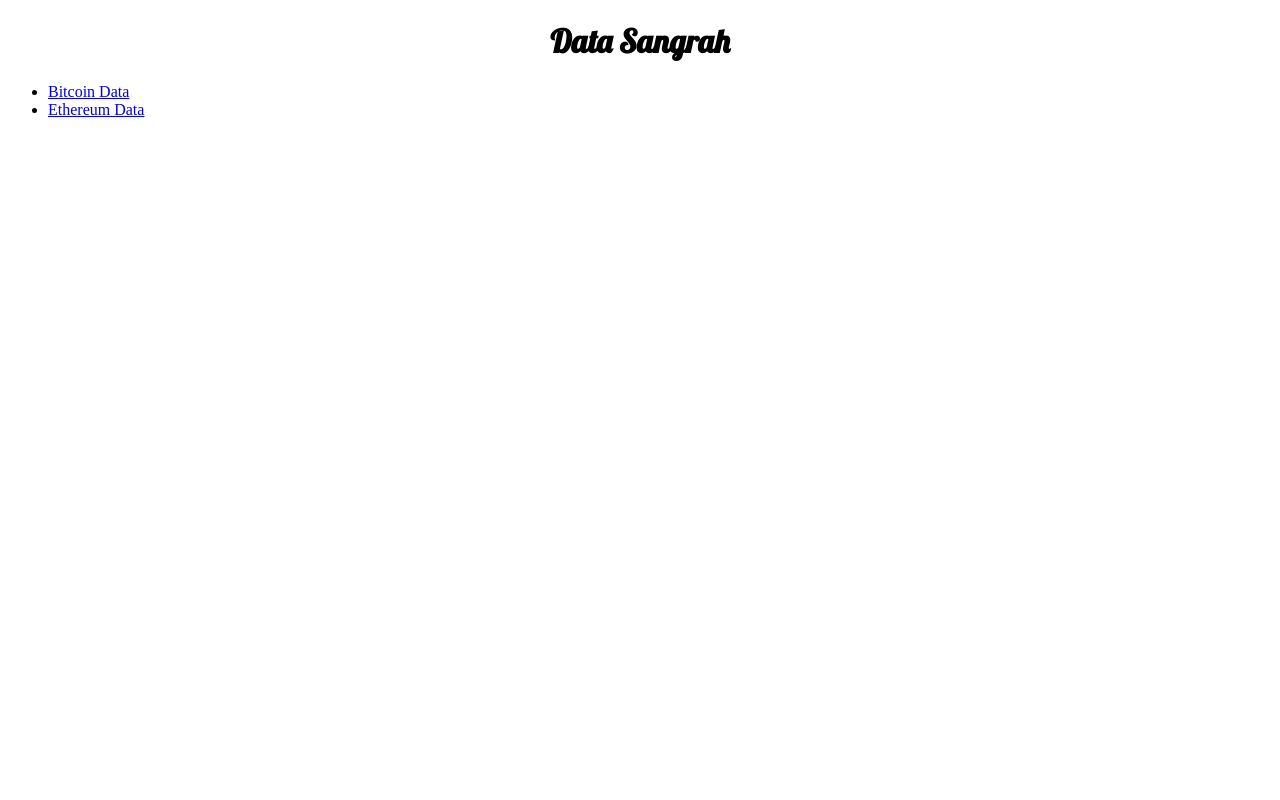
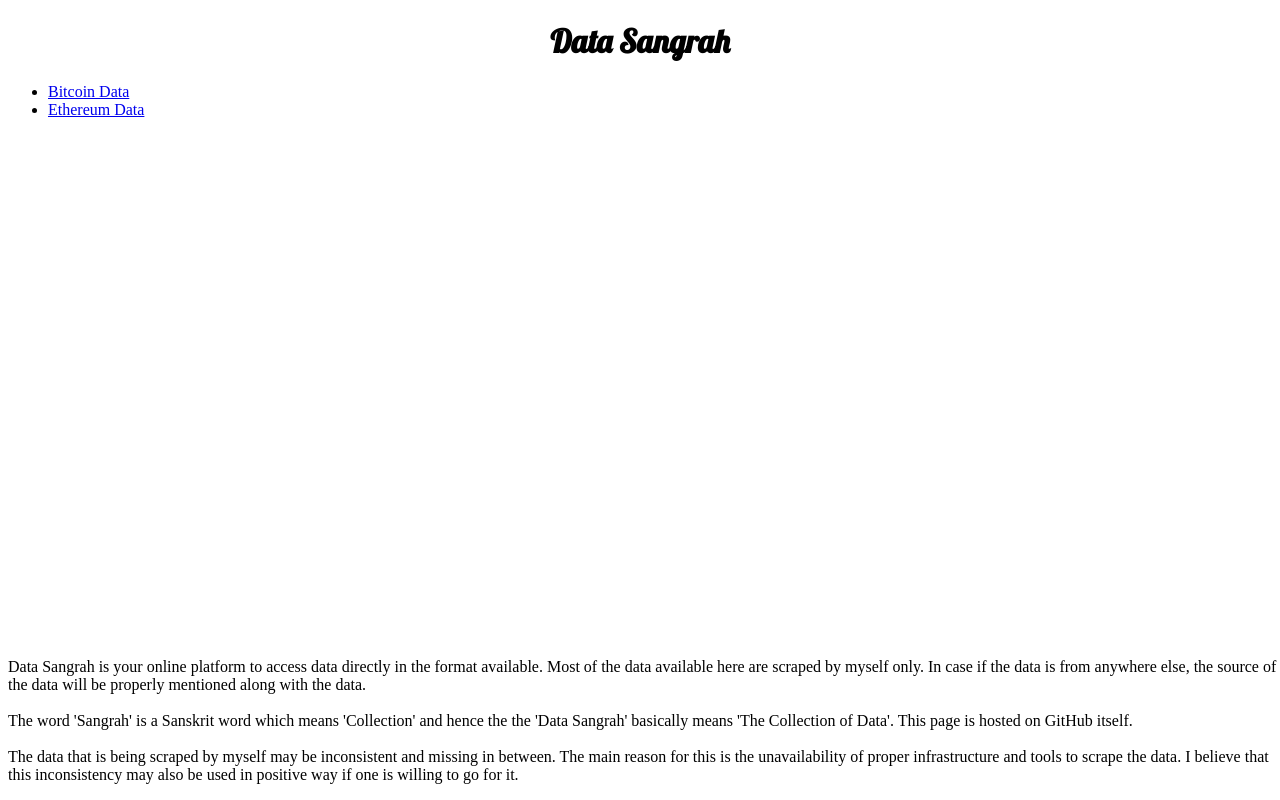
Before and after one commit to ayushnvs/ayushnvs.github.io, a plain HTML site: page pages/dataSangrah.html in a window 1280 px wide. Drawn offline with Linux system fonts and the light colour scheme.

Commit message:
Data Sangrah intro or about page

```diff
--- a/pages/dataSangrah.html
+++ b/pages/dataSangrah.html
@@ -7,11 +7,16 @@
         <style>
             body {
                 background-color: white;
+                color: black;
             }
             #page-heading {
                 color: black;
                 text-align: center;
                 font-family: lobster;
+            }
+            #about-page {
+                position: absolute;
+                bottom: 0;
             }
         </style>
         <title>Data Sangrah: A collection of data</title>
@@ -27,6 +32,13 @@
                     <li><a href="https://github.com/ayushnvs/learning-web-scraping-with-python/blob/main/project1/currency_data/ETH.csv" target="_blank" rel="noopener noreferrer">Ethereum Data</a></li>
                 </ul>
             </div>
+            <div id="about-page">
+                <p>Data Sangrah is your online platform to access data directly in the format available. Most of the data available here are scraped by myself only. In case if the data is from anywhere else, the source of the data will be properly mentioned along with the data.<br><br>
+
+                The word 'Sangrah' is a Sanskrit word which means 'Collection' and hence the the 'Data Sangrah' basically means 'The Collection of Data'. This page is hosted on GitHub itself.<br><br>
+
+                The data that is being scraped by myself may be inconsistent and missing in between. The main reason for this is the unavailability of proper infrastructure and tools to scrape the data. I believe that this inconsistency may also be used in positive way if one is willing to go for it.</p>
+            </div>
         </main>
     </body>
 </html>
```
Also changed, not shown: index.html (+1 -1 lines), pages/aboutme.html (+4 -5 lines).
